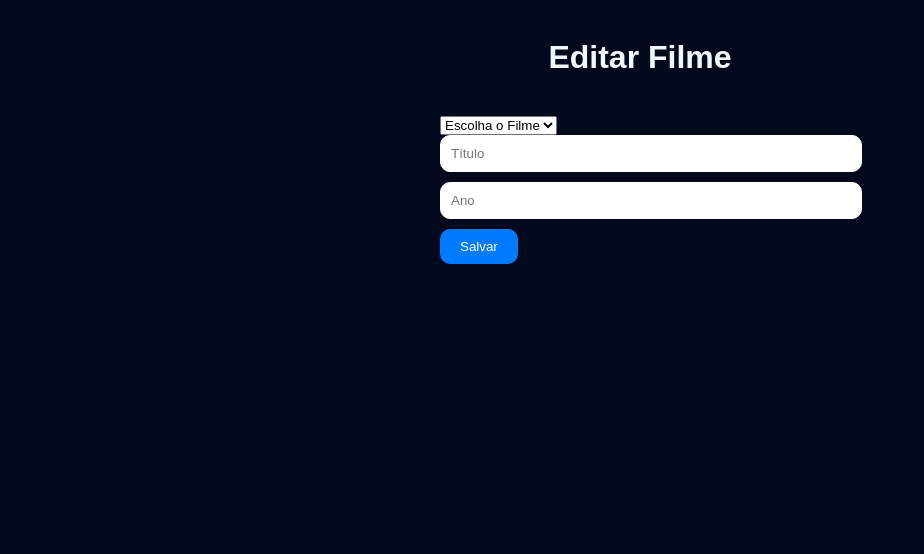
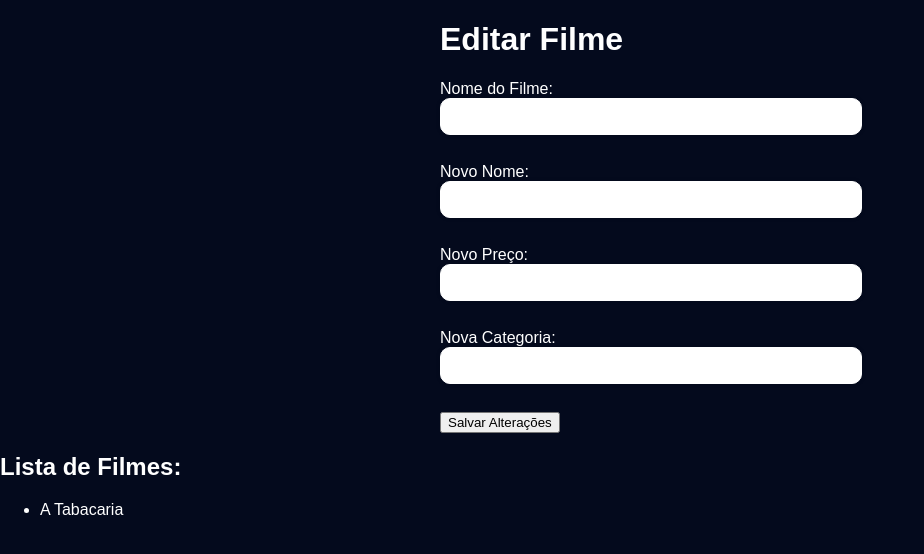
Before and after one commit to julsales/cinema-fds, a Django app: page /editar_filme/ in a window 1280 px wide. Shown: the part 55-609 px from the top of the page, without its empty margins (0-924 px from the left). Run offline with Django 5.2, Linux system fonts and the light colour scheme; data comes from the database, SQL or seed files in the repository; both versions use the stored data as it was after the commit.

Commit message:
tentando editar filme

```diff
--- a/CineFds/home/templates/editar_filme.html
+++ b/CineFds/home/templates/editar_filme.html
@@ -52,31 +52,37 @@
       </a>
     </div>
   </nav>
-
-  {% block start %}
-  <div class="container-fluid mt-4 d-flex justify-content-center">
-    <div class="col-md-6">
-      <br>
-      <h1 style="color: aliceblue; text-align: center;">Editar Filme</h1>
-      <br>
-      <form method="post">
-          {% csrf_token %}
-          <!-- Adicione um campo de seleção para escolher o filme a ser editado -->
-          <select name="filme" id="filme" required>
-              <option value="" disabled selected>Escolha o Filme</option>
+<div class="container">
+  <form action="{% url 'editar_filme' %}" method="post">
+      {% csrf_token %}
+      <h1>Editar Filme</h1>
+      <label for="movie_name">Nome do Filme:</label><br>
+      <input type="text" id="movie_name" name="movie_name"><br><br>
+      <label for="new_name">Novo Nome:</label><br>
+      <input type="text" id="new_name" name="new_name"><br><br>
+      <label for="new_price">Novo Preço:</label><br>
+      <input type="number" id="new_price" name="new_price"><br><br>
+      <label for="new_category">Nova Categoria:</label><br>
+      <input type="text" id="new_category" name="new_category"><br><br>
+      <input type="submit" value="Salvar Alterações">
+  </form>
+  {% if messages %}
+      <ul class="messages">
+          {% for message in messages %}
+              <li{% if message.tags %} class="{{ message.tags }}"{% endif %}>{{ message }}</li>
+          {% endfor %}
+      </ul>
+  {% endif %}
+  {% if movies %}
+      <div class="filme-list-container">
+          <h2>Lista de Filmes:</h2>
+          <ul>
               {% for movie in movies %}
-                  <option value="{{ movie.id }}">{{ movie.nome }}</option> <!-- Certifique-se de que "nome" corresponde ao atributo correto do seu modelo Filme -->
+                  <li>{{ movie.movie_name }}</li>
               {% endfor %}
-          </select>
-          <!-- Aqui você pode adicionar outros campos para editar -->
-          <input type="text" name="titulo" placeholder="Título" required>
-          <input type="number" name="ano" placeholder="Ano" required>
-          <!-- Adicione mais campos conforme necessário -->
-          <button type="submit">Salvar</button>
-      </form>
-    </div>
-  </div>
-  {% endblock %}
-
-</body>
-</html>
+          </ul>
+      </div>
+  {% else %}
+      <p>Não há filmes disponíveis.</p>
+  {% endif %}
+</div>
--- a/CineFds/home/views.py
+++ b/CineFds/home/views.py
@@ -84,8 +84,57 @@ def add_movie(request):
         form = MovieForm()
     return render(request, 'cadastro_filme.html', {'form': form})
 
-def editar_filme(request,movie_id):
-        return render(request, 'editar_filme.html')
+from django.contrib import messages
+
+
+from django.shortcuts import redirect, render, get_object_or_404
+from .models import Movie, MovieCategory
+
+def editar_filme(request):
+    movies = Movie.objects.all()
+    categories = MovieCategory.objects.all()  # Query para todas as categorias de filme
+
+    if request.method == 'POST':
+        movie_id = request.POST.get('movie_id')
+        new_name = request.POST.get('new_name')
+        new_price = request.POST.get('new_price')
+        new_category_id = request.POST.get('new_category')  # Receba o ID da nova categoria
+
+        # Verificar se o ID do filme foi fornecido
+        if movie_id:
+            # Obter o objeto do filme ou retornar 404 se não encontrado
+            movie = get_object_or_404(Movie, id=movie_id)
+
+            # Atualizar os campos do filme com os novos valores
+            if new_name:
+                movie.movie_name = new_name
+            if new_price:
+                movie.price = new_price
+            if new_category_id:
+                new_category = get_object_or_404(MovieCategory, id=new_category_id)
+                movie.category = new_category
+
+            # Salvar as alterações no banco de dados
+            movie.save()
+
+            # Redirecionar para a página inicial após salvar
+            return redirect('home')
+
+    return render(request, 'editar_filme.html', {'movies': movies, 'categories': categories})
+
+def adicionar_genero(request):
+    if request.method == 'POST':
+        form2 = CategoryForm(request.POST)
+        if form2.is_valid():
+            form2.save()
+            return redirect('home')
+    else:
+        form2 = CategoryForm()
+    return render(request, 'adicionar_genero.html', {'form2': form2})
+
+def remover_genero(request):
+    return render(request, 'remover_genero.html')
+
 
 def remover_filme(request):
     movies = Movie.objects.all()
@@ -103,28 +152,10 @@ def remover_filme(request):
 
     return render(request, 'remover_filme.html', {'movies': movies, 'selected_movie': selected_movie})
 
-
-from django.contrib import messages
-
-def editar_filme(request):
-    filmes = Movie.objects.all()
-    selected_movie = None
-
-    if request.method == 'POST':
-        movie_id = request.POST.get('filme')
-        if movie_id:
-            try:
-                selected_movie = Movie.objects.get(id=movie_id)
-                return redirect('pagina_adm')
-            except Movie.DoesNotExist:
-                pass
-
-    return render(request, 'editar_filme.html', {'filmes': filmes, 'selected_movie': selected_movie})
-
-
 def delete_movie_by_name(request):
     if request.method == 'POST':
         movie_name = request.POST.get('movie_name')
+        normalized_name = normalize_text(movie_name)
         try:
             movie = Movie.objects.filter(movie_name__iexact=normalized_name)
             movie.delete()
@@ -136,7 +167,8 @@ def delete_movie_by_name(request):
     movies = Movie.objects.all()
     return render(request, 'remover_filme.html', {'movies': movies})
 
-
+def normalize_text(text):
+    return text.lower()
 
 def pag_fim(request):
     return render(request, 'pag_fim.html')
@@ -177,20 +209,6 @@ def pagina_adm(request):
     return render(request, 'pagina_adm.html')
 
 
-def adicionar_genero(request):
-    if request.method == 'POST':
-        form2 = CategoryForm(request.POST)
-        if form2.is_valid():
-            form2.save()
-            return redirect('home')
-    else:
-        form2 = CategoryForm()
-    return render(request, 'adicionar_genero.html', {'form2': form2})
-
-def remover_genero(request):
-    return render(request, 'remover_genero.html')
-
-
 def payment(request):
     if request.method == 'POST':
         payment_method = request.POST.get('payment_method')
```
Also changed, not shown: CineFds/db.sqlite3, CineFds/home/forms.py (line endings or trailing spaces).
